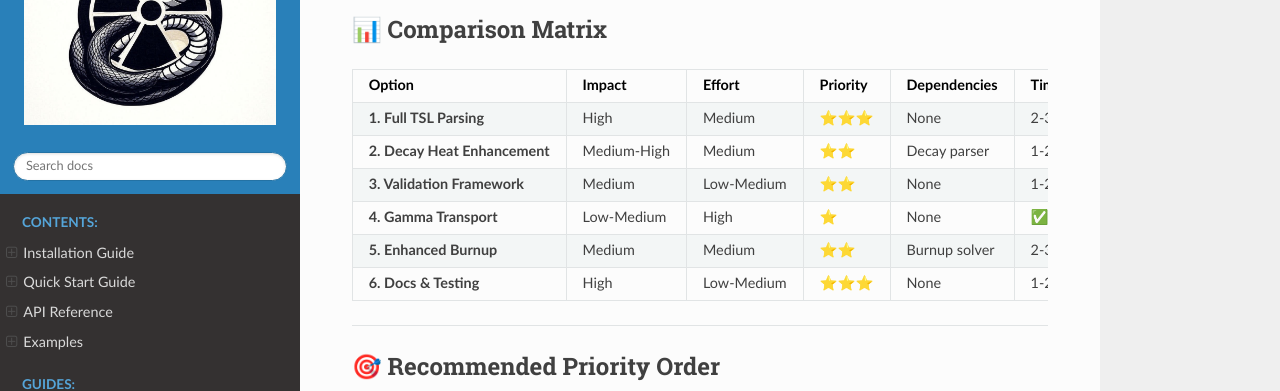
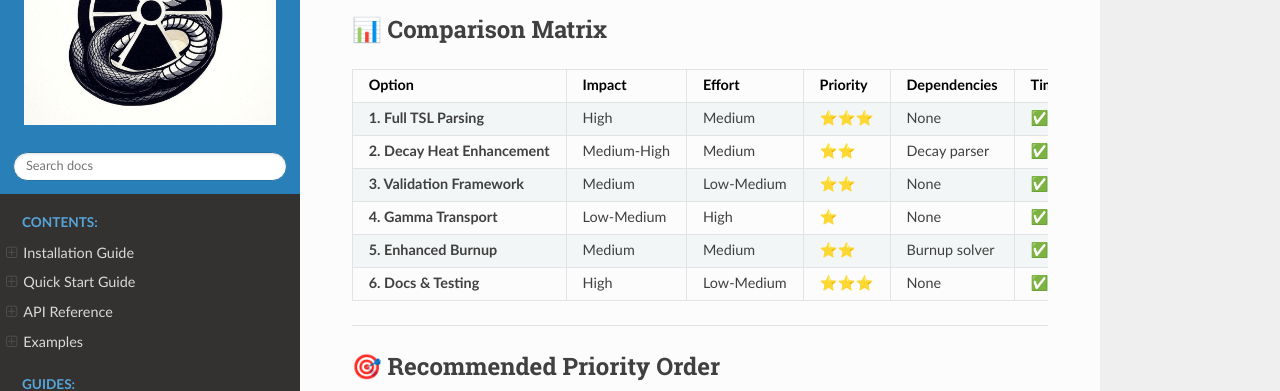
Before and after one commit to SMRFORGE/smrforge, a Sphinx documentation site: the page built from docs/roadmaps/next-work-options.md, in a window 1280 px wide and 900 px high, scrolled down 6365 px. Shown: the part 149-540 px from the top of the window. Built offline with Sphinx 7.4.7 and the Read the Docs theme 3.1.0, drawn with Linux system fonts in a browser that asks for light colours; pages that are not in the unit, such as notebooks, are missing from menus.

Commit message:
Update comparison matrix to reflect all options as complete
- Updated all 6 options in comparison matrix to show 'âœ… Complete' status

- All major work items (TSL, Decay Heat, Validation, Gamma Transport, Enhanced Burnup, Docs & Testing) are now complete

```diff
--- a/docs/roadmaps/next-work-options.md
+++ b/docs/roadmaps/next-work-options.md
@@ -236,12 +236,12 @@ smrforge validate run `
 
 | Option | Impact | Effort | Priority | Dependencies | Timeline |
 |--------|--------|--------|----------|--------------|----------|
-| **1. Full TSL Parsing** | High | Medium | ⭐⭐⭐ | None | 2-3 weeks |
-| **2. Decay Heat Enhancement** | Medium-High | Medium | ⭐⭐ | Decay parser | 1-2 weeks |
-| **3. Validation Framework** | Medium | Low-Medium | ⭐⭐ | None | 1-2 weeks |
+| **1. Full TSL Parsing** | High | Medium | ⭐⭐⭐ | None | ✅ Complete |
+| **2. Decay Heat Enhancement** | Medium-High | Medium | ⭐⭐ | Decay parser | ✅ Complete |
+| **3. Validation Framework** | Medium | Low-Medium | ⭐⭐ | None | ✅ Complete |
 | **4. Gamma Transport** | Low-Medium | High | ⭐ | None | ✅ Complete |
-| **5. Enhanced Burnup** | Medium | Medium | ⭐⭐ | Burnup solver | 2-3 weeks |
-| **6. Docs & Testing** | High | Low-Medium | ⭐⭐⭐ | None | 1-2 weeks |
+| **5. Enhanced Burnup** | Medium | Medium | ⭐⭐ | Burnup solver | ✅ Complete |
+| **6. Docs & Testing** | High | Low-Medium | ⭐⭐⭐ | None | ✅ Complete |
 
 ---
 
```
